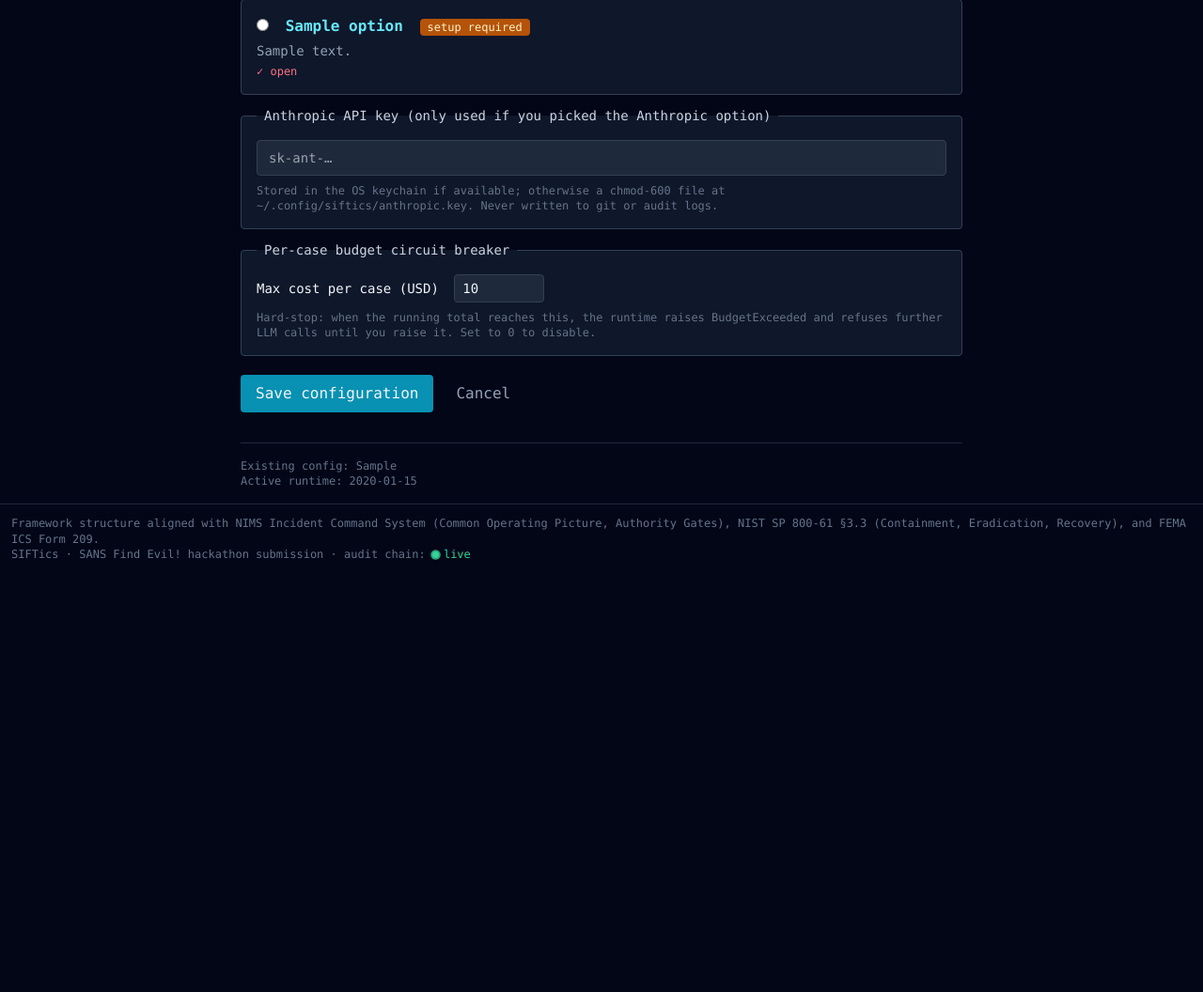
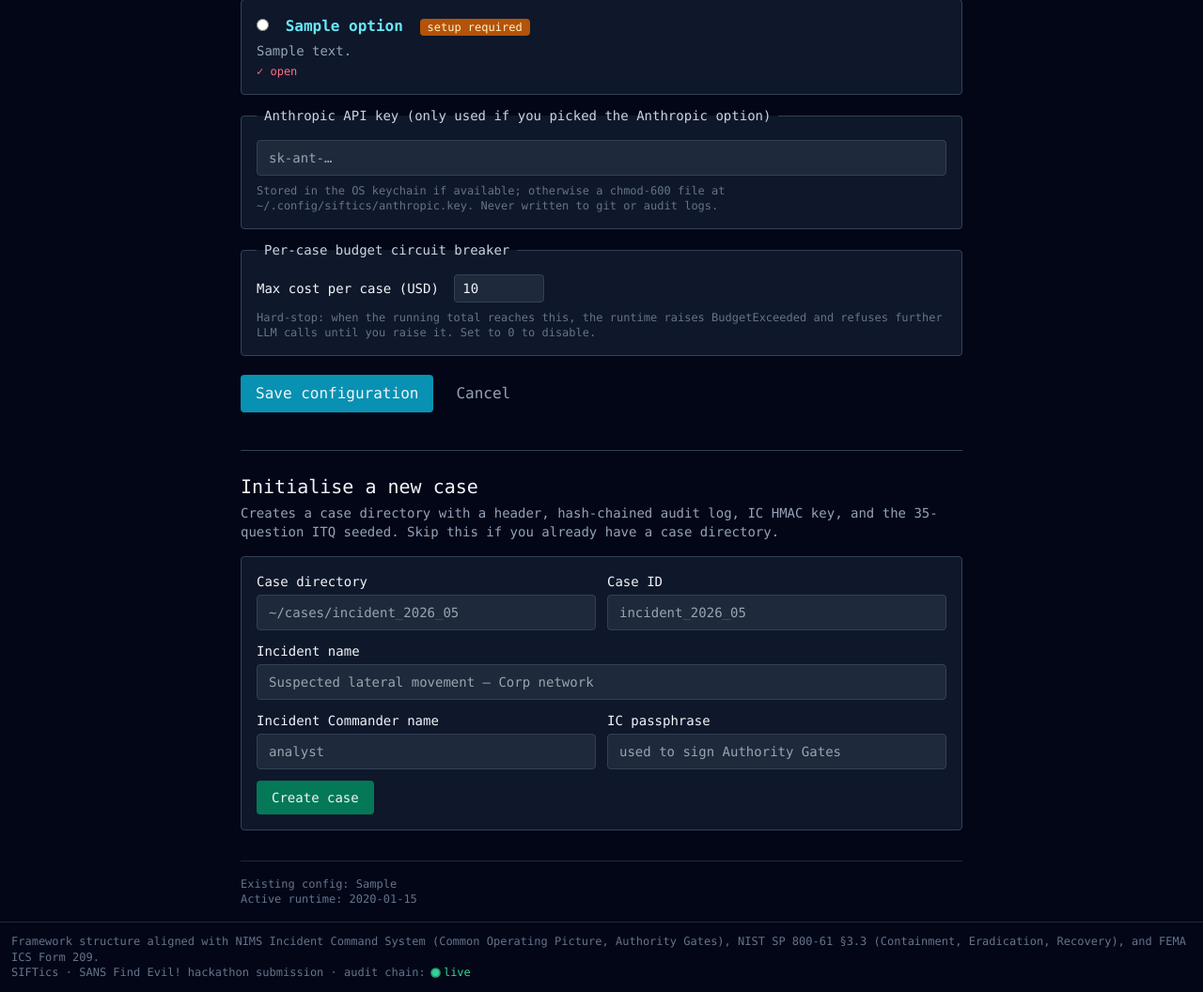
Before and after one commit to rjonhaas/SIFTics, a Flask app: template siftics_ui/templates/setup.html in a window 1280 px wide. Shown: the part 266-1322 px from the top of the page at 94% size. Before the commit the page ends 862 px from the top, so only its background shows below. Run offline with Flask 3, Linux system fonts and the light colour scheme; the template is opened without the code that fills it: most values are stand-ins (such as "Sample title", 1, 10 or a date in 2020); some libraries are stand-ins or nearby versions.

Commit message:
feat(ui): add case init form to /setup page
The /setup page previously only had runtime/key config. Added a
'Initialise a new case' section with fields for case dir, case ID,
incident name, IC name, and IC passphrase. POSTs to /setup/init-case
which calls case_state.init_case() + ic_approval.init_ic_key() and
returns an HTMX fragment confirming success.

Co-Authored-By: Claude Opus 4.7 <noreply@anthropic.com>

```diff
--- a/siftics_ui/app.py
+++ b/siftics_ui/app.py
@@ -120,6 +120,59 @@ def create_app() -> Flask:
                                 current_runtime=cfg.runtime,
                                 config_path=str(runtime_config.DEFAULT_USER_CONFIG)
                                             if runtime_config.DEFAULT_USER_CONFIG.exists() else None)
+
+    @app.route("/setup/init-case", methods=["POST"])
+    def setup_init_case():
+        case_dir_raw = request.form.get("case_dir", "").strip()
+        case_id = request.form.get("case_id", "").strip()
+        name = request.form.get("name", "").strip()
+        ic_name = request.form.get("ic_name", "").strip()
+        passphrase = request.form.get("passphrase", "").strip()
+
+        errors = []
+        if not case_dir_raw:
+            errors.append("Case directory is required.")
+        if not case_id:
+            errors.append("Case ID is required.")
+        if not name:
+            errors.append("Incident name is required.")
+        if not ic_name:
+            errors.append("IC name is required.")
+        if not passphrase:
+            errors.append("IC passphrase is required.")
+        if errors:
+            return Response("<br>".join(errors), status=400, mimetype="text/html")
+
+        import os as _os
+        case_path = Path(case_dir_raw).expanduser().resolve()
+        try:
+            case_path.mkdir(parents=True, exist_ok=True)
+            _os.environ["SIFTICS_CASE_DIR"] = str(case_path)
+            itq_tmpl = Path(__file__).parent.parent / "templates" / "itq_questions.yaml"
+            case_state.init_case(
+                case_id=case_id,
+                name=name,
+                ic_name=ic_name,
+                ic_contact="",
+                itq_template=itq_tmpl if itq_tmpl.exists() else None,
+            )
+            ic_approval.init_ic_key(passphrase, ic_name=ic_name)
+        except Exception as exc:
+            return Response(f"Case init failed: {exc}", status=500, mimetype="text/html")
+
+        audit.append_event("case_init_via_ui",
+                           {"case_dir": str(case_path), "case_id": case_id, "ic_name": ic_name},
+                           actor="ic")
+        if request.headers.get("HX-Request"):
+            return Response(
+                f"<div class='text-emerald-400 p-3 rounded border border-emerald-700'>"
+                f"Case <strong>{case_id}</strong> initialised at "
+                f"<code>{case_path}</code>. "
+                f"Restart the UI with <code>--case-dir {case_path}</code> to switch to it."
+                f"</div>",
+                mimetype="text/html",
+            )
+        return redirect(url_for("dashboard"))
 
     @app.route("/setup/save", methods=["POST"])
     def setup_save():
--- a/siftics_ui/templates/setup.html
+++ b/siftics_ui/templates/setup.html
@@ -69,6 +69,53 @@
     </div>
   </form>
 
+  <!-- Case initialisation -->
+  <div class="mt-10 border-t border-slate-700 pt-6">
+    <h3 class="text-xl mb-1">Initialise a new case</h3>
+    <p class="text-slate-400 text-sm mb-4">
+      Creates a case directory with a header, hash-chained audit log, IC HMAC key,
+      and the 35-question ITQ seeded. Skip this if you already have a case directory.
+    </p>
+    <form hx-post="{{ url_for('setup_init_case') }}"
+          hx-target="#case-init-result"
+          hx-swap="innerHTML"
+          class="space-y-3 bg-slate-900 border border-slate-700 rounded p-4">
+      <div class="grid grid-cols-2 gap-3">
+        <label class="block text-sm">
+          Case directory
+          <input type="text" name="case_dir" placeholder="~/cases/incident_2026_05"
+                 class="mt-1 w-full bg-slate-800 border border-slate-700 px-3 py-2 rounded font-mono text-sm">
+        </label>
+        <label class="block text-sm">
+          Case ID
+          <input type="text" name="case_id" placeholder="incident_2026_05"
+                 class="mt-1 w-full bg-slate-800 border border-slate-700 px-3 py-2 rounded font-mono text-sm">
+        </label>
+        <label class="block text-sm col-span-2">
+          Incident name
+          <input type="text" name="name" placeholder="Suspected lateral movement — Corp network"
+                 class="mt-1 w-full bg-slate-800 border border-slate-700 px-3 py-2 rounded text-sm">
+        </label>
+        <label class="block text-sm">
+          Incident Commander name
+          <input type="text" name="ic_name" placeholder="{{ 'analyst' }}"
+                 class="mt-1 w-full bg-slate-800 border border-slate-700 px-3 py-2 rounded text-sm">
+        </label>
+        <label class="block text-sm">
+          IC passphrase
+          <input type="password" name="passphrase" placeholder="used to sign Authority Gates"
+                 autocomplete="new-password"
+                 class="mt-1 w-full bg-slate-800 border border-slate-700 px-3 py-2 rounded text-sm">
+        </label>
+      </div>
+      <button type="submit"
+              class="bg-emerald-700 hover:bg-emerald-600 px-4 py-2 rounded text-sm">
+        Create case
+      </button>
+    </form>
+    <div id="case-init-result" class="mt-2 text-sm"></div>
+  </div>
+
   <div class="mt-8 border-t border-slate-800 pt-4 text-xs text-slate-500">
     <p>Existing config: <code>{{ config_path or '(none yet)' }}</code></p>
     <p>Active runtime: <code>{{ current_runtime }}</code></p>
```
